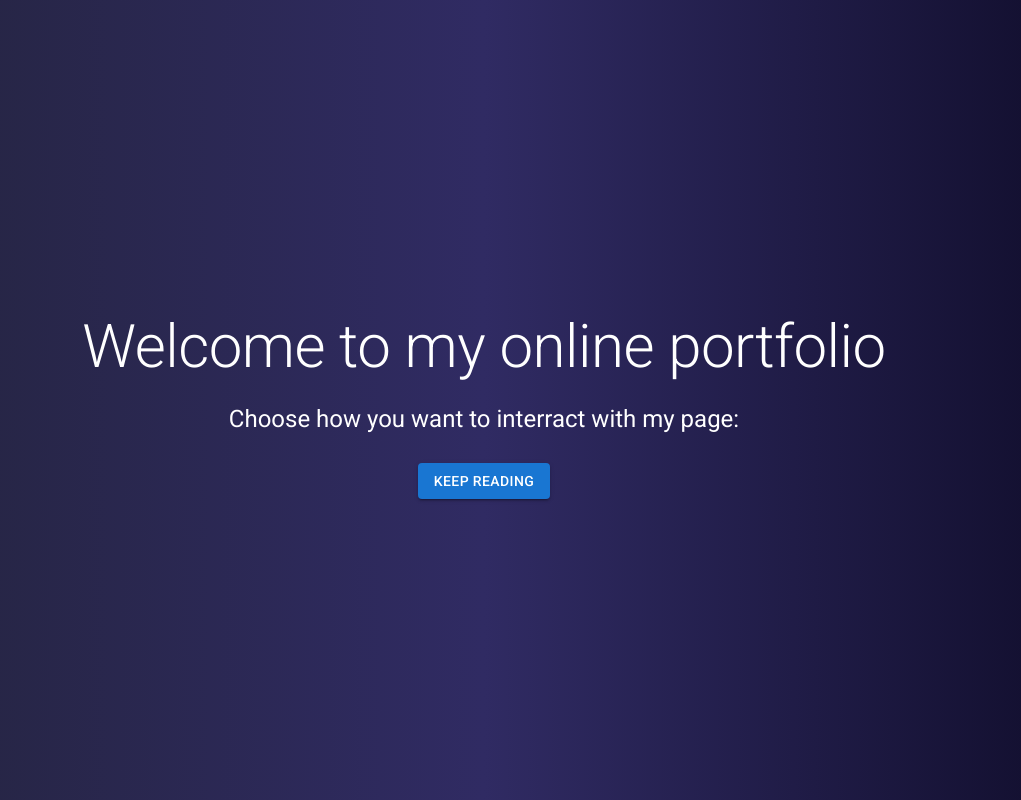
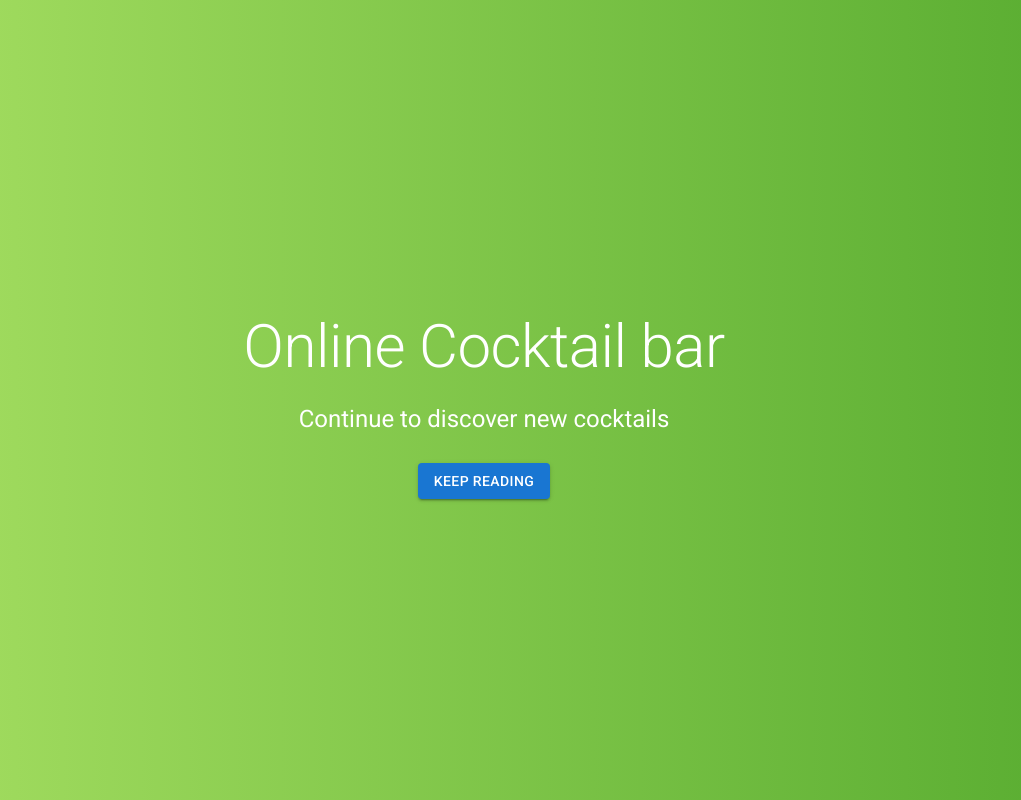
Before and after one commit to wihtoritorkkeli/portofio, a React (Create React App) app: page / in a window 1280 px wide. Shown: the whole page, without its empty margins (156-1177 px from the left). Built offline with nearby package versions, Linux system fonts and the light colour scheme; no server answers.

Commit message:
Not a potfolio anymore xD

```diff
--- a/src/App.css
+++ b/src/App.css
@@ -4,9 +4,9 @@
   align-items: center;
   background-color: black;
   height: 100vh;
-  background: #0f0c29;  /* fallback for old browsers */
-  background: -webkit-linear-gradient(to right, #24243e, #302b63, #0f0c29);  /* Chrome 10-25, Safari 5.1-6 */
-  background: linear-gradient(to right, #24243e, #302b63, #0f0c29); /* W3C, IE 10+/ Edge, Firefox 16+, Chrome 26+, Opera 12+, Safari 7+ */
+  background: #56ab2f;  /* fallback for old browsers */
+  background: -webkit-linear-gradient(to right, #a8e063, #56ab2f);  /* Chrome 10-25, Safari 5.1-6 */
+  background: linear-gradient(to right, #a8e063, #56ab2f); /* W3C, IE 10+/ Edge, Firefox 16+, Chrome 26+, Opera 12+, Safari 7+ */
 }
 
 .start{
--- a/src/components/Drinks.js
+++ b/src/components/Drinks.js
@@ -6,12 +6,21 @@ import './drinks.css';
 
 function Drinks(props){
     let [selected, setSelected] = useState("Ordinary Drink");
+    let [viewing, setViewing] = useState("")
     let [drinks, setDrinks] = useState([]);
 
     const requestNew = async(end) =>{
         const result = await fetch("https://www.thecocktaildb.com/api/json/v1/1/filter.php?c="+end);
         result.json().then(data => {
             setDrinks(data.drinks);
+        });
+    };
+
+    const requestDrink = async(end) => {
+        const result = await fetch("https://www.thecocktaildb.com/api/json/v1/1/search.php?s="+end);
+        result.json().then(data => {
+            console.log(data.drinks[0]);
+            setViewing(data.drinks[0]);
         });
     };
 
@@ -55,7 +64,7 @@ function Drinks(props){
                     <Typography variant="h6" className="taa">Suggestions:</Typography>
                     <ImageList cols={4}>
                         {drinks.map((drink)=>(
-                            <ImageListItem key={drink.strDrink}>
+                            <ImageListItem key={drink.strDrink} onClick={()=>{requestDrink(drink.strDrink)}}>
                                 <img src={`${drink.strDrinkThumb}`} className="drinkImg" alt={drink.strDrink}/>
                                 <ImageListItemBar
                                     title={drink.strDrink}
@@ -73,7 +82,7 @@ function Drinks(props){
                     <Typography variant="h6" className="taa">Suggestions:</Typography>
                     <ImageList cols={2}>
                         {drinks.map((drink)=>(
-                            <ImageListItem key={drink.strDrink}>
+                            <ImageListItem key={drink.strDrink} onClick={()=>{requestDrink(drink.strDrink)}}>
                                 <img src={`${drink.strDrinkThumb}`} className="drinkImg" alt={drink.strDrink}/>
                                 <ImageListItemBar
                                     title={drink.strDrink}
--- a/src/components/Start.js
+++ b/src/components/Start.js
@@ -4,8 +4,8 @@ function Start(props){
 
     return(
         <Container className="start textIn">
-            <Typography variant="h2" className="startText">Welcome to my online portfolio</Typography>
-            <Typography variant="h5" className="startText">Choose how you want to interract with my page:</Typography><br/>
+            <Typography variant="h2" className="startText">Online Cocktail bar</Typography>
+            <Typography variant="h5" className="startText">Continue to discover new cocktails</Typography><br/>
             <Button variant="contained" color="primary" onClick={e => {
                 e.currentTarget.parentElement.classList.remove("textIn");
                 e.currentTarget.parentElement.classList.add("textOut"); setTimeout(function(){props.hideStart()}, 800)}}>
```
